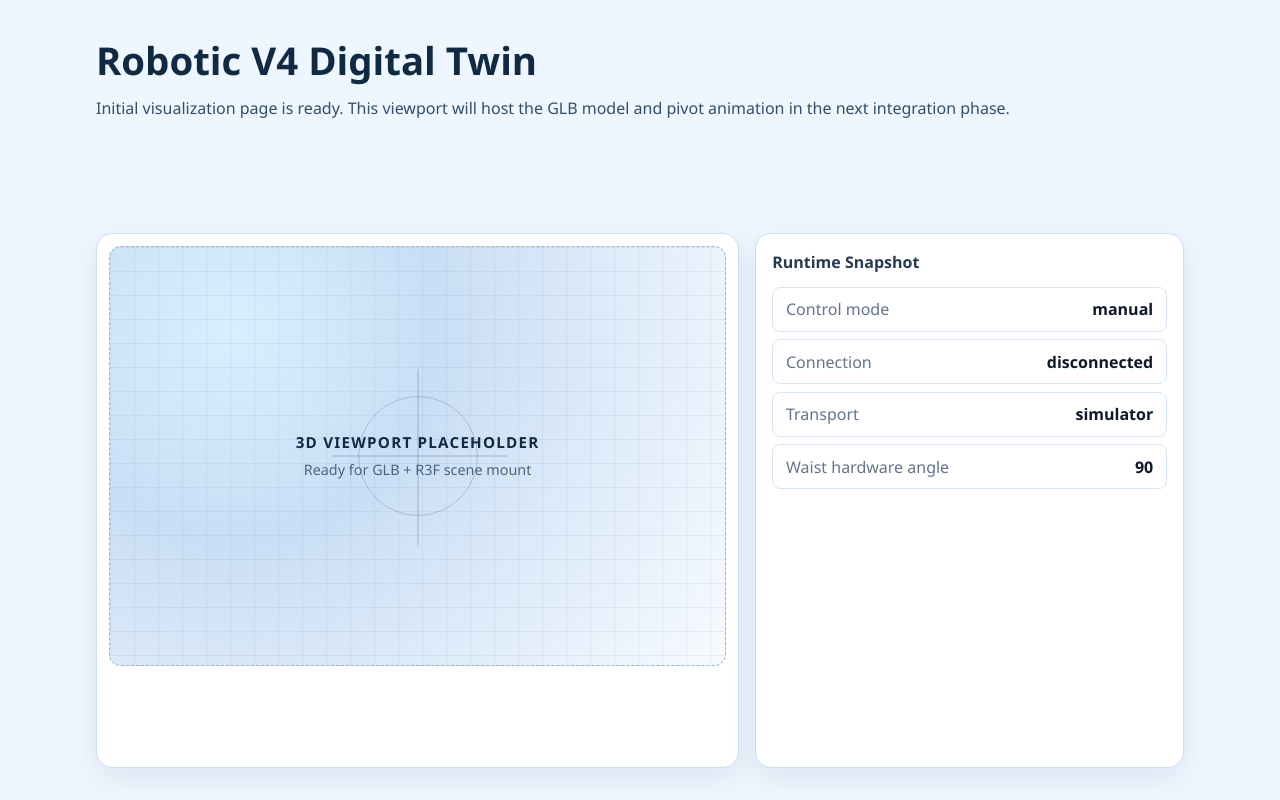
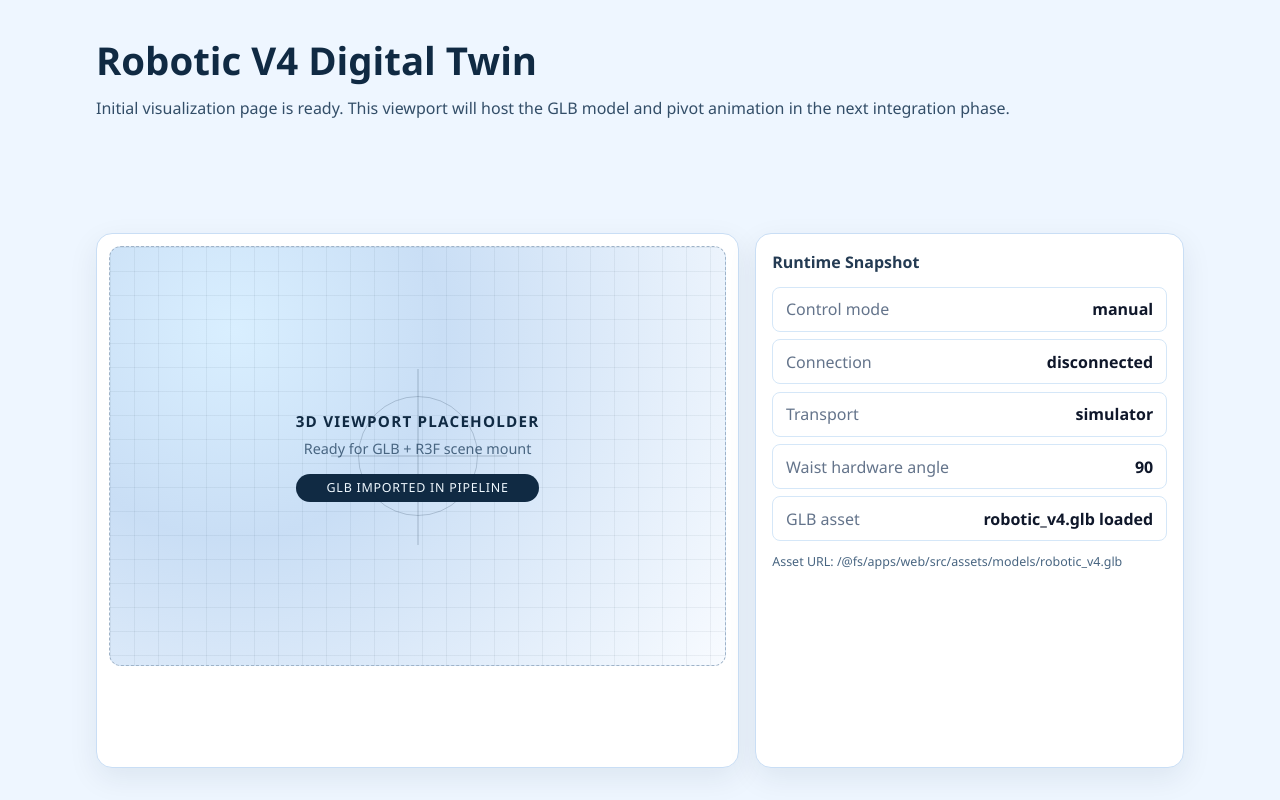
Before and after one commit to freeluncher/robotic_5dof_digitaltwins, a React (Vite) app in the folder apps/web/: page / in a window 1280 px wide. Built offline with nearby package versions, Linux system fonts and the light colour scheme.

Commit message:
feat: integrate GLB model into frontend pipeline and enhance asset display

```diff
--- a/apps/web/src/App.tsx
+++ b/apps/web/src/App.tsx
@@ -1,3 +1,4 @@
+import { ROBOTIC_V4_GLB_URL } from './assets/modelAssets';
 import { StatusCard } from './components/StatusCard';
 import { useDigitalTwinStatus } from './hooks/useDigitalTwinStatus';
 
@@ -20,6 +21,7 @@ function App() {
             <div className="viewport-crosshair" />
             <span className="viewport-label">3D VIEWPORT PLACEHOLDER</span>
             <span className="viewport-sub">Ready for GLB + R3F scene mount</span>
+            <span className="asset-chip">GLB imported in pipeline</span>
           </div>
         </article>
 
@@ -30,7 +32,9 @@ function App() {
             <StatusCard title="Connection" value={connectionLabel} />
             <StatusCard title="Transport" value={transport} />
             <StatusCard title="Waist hardware angle" value={waist} />
+            <StatusCard title="GLB asset" value="robotic_v4.glb loaded" />
           </ul>
+          <p className="asset-path">Asset URL: {ROBOTIC_V4_GLB_URL}</p>
         </aside>
       </section>
     </main>
--- /dev/null
+++ b/apps/web/src/assets/modelAssets.ts
@@ -0,0 +1,3 @@
+import roboticV4GlbUrl from './models/robotic_v4.glb?url';
+
+export const ROBOTIC_V4_GLB_URL = roboticV4GlbUrl;
--- a/apps/web/src/styles.css
+++ b/apps/web/src/styles.css
@@ -128,6 +128,18 @@ h2 {
   font-size: 0.9rem;
 }
 
+.asset-chip {
+  margin-top: 0.9rem;
+  display: inline-block;
+  background: #102a43;
+  color: #f0f9ff;
+  font-size: 0.78rem;
+  letter-spacing: 0.06em;
+  text-transform: uppercase;
+  border-radius: 999px;
+  padding: 0.3rem 0.75rem;
+}
+
 .status-panel {
   padding: 1rem;
 }
@@ -159,6 +171,13 @@ h2 {
   color: #0f172a;
 }
 
+.asset-path {
+  margin-top: 0.75rem;
+  font-size: 0.78rem;
+  color: #486581;
+  word-break: break-all;
+}
+
 @media (max-width: 900px) {
   .visualization-layout {
     grid-template-columns: 1fr;
```
Also changed, not shown: 2 other files (tests, documents, lock files or other folders).
